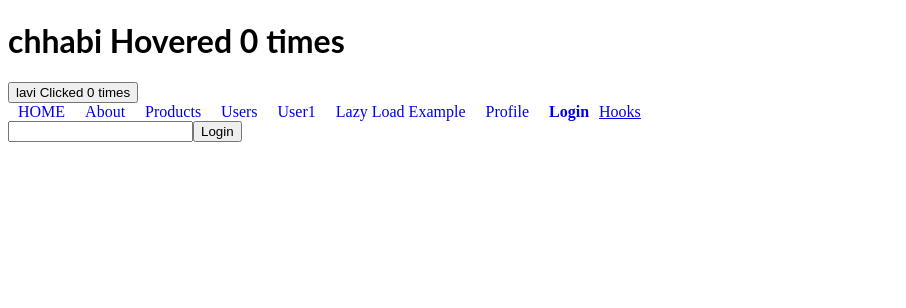
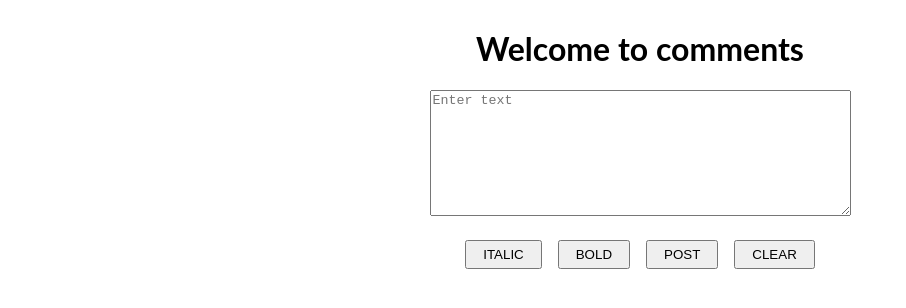
Before and after one commit to LAVIRASTOGI/InterviewQuest24April2022, a React (Create React App) app in the folder react/my_app/: page / in a window 1280 px wide. Before the commit this address led to /login. Shown: the top 308 px of the page, without its empty margins (0-906 px from the left). Built offline with nearby package versions, Linux system fonts and the light colour scheme.

Commit message:
Interview link

```diff
--- a/react/my_app/package.json
+++ b/react/my_app/package.json
@@ -8,6 +8,7 @@
     "@testing-library/user-event": "^13.5.0",
     "react": "^18.1.0",
     "react-dom": "^18.1.0",
+    "react-icons": "^4.4.0",
     "react-router-dom": "^6.3.0",
     "react-scripts": "5.0.1",
     "web-vitals": "^2.1.4"
--- a/react/my_app/src/App.css
+++ b/react/my_app/src/App.css
@@ -1,3 +1,6 @@
+*{
+  box-sizing: border-box;
+}
 .App {
   text-align: center;
 }
@@ -36,3 +39,35 @@
     transform: rotate(360deg);
   }
 }
+.container{
+  display: flex;
+  /* align-items: center; */
+  flex-direction: column;
+  align-items: center;
+}
+.header{
+  background-color: #61dafb;
+  padding: 3%;
+  position: relative;
+}
+.header span{
+  position: absolute;
+  top: 10px;
+  right: 10px
+}
+.buttons{
+display: flex;
+margin-top: 1rem;
+
+
+}
+.buttonstyle{
+  margin: 0.5rem;
+  padding: 5px 1rem;
+}
+.boldVal{
+  font-weight: bold;
+}
+.italicVal{
+  font-style: italic;
+}
--- /dev/null
+++ b/react/my_app/src/AppInterview1.js
@@ -0,0 +1,55 @@
+import React, { useState } from 'react'
+import './App.css'
+import { FaRegTimesCircle } from 'react-icons/fa';
+
+const AppInterview1 = () => {
+    const [postval, setpostval] = useState('');
+    const [hidePost,sethidePost]=useState(true)
+    const [textVal, setTextVal] = useState('');
+    const [italicHandler,setitalicHandler]=useState(false)
+    const [boldHandler,setBoldHandler]=useState(false)
+
+
+
+    const postCommentHandler = () => {
+        setpostval(textVal);
+        sethidePost(false)
+    }
+
+    const clearCommentHandler = () => {
+        setTextVal('')
+    }
+
+    const hideHandler=()=>{
+        sethidePost(true)
+    }
+
+    const addClassNamehandler=()=>{
+        let classnamesVal=''
+        if(italicHandler&&boldHandler){
+            classnamesVal ='boldVal italicVal'
+        }else  if(boldHandler){
+            classnamesVal ='boldVal'
+        } else if(italicHandler){
+            classnamesVal ='italicVal'
+        }else{
+            classnamesVal=''
+        }
+        return classnamesVal
+    }
+
+    return (<div className='container'>
+        <h1>Welcome to comments</h1>
+        {hidePost?'':<h1 className='header'>{postval}<span onClick={hideHandler}><FaRegTimesCircle /></span></h1>}
+
+        <textarea placeholder='Enter text' value={textVal} cols="50" rows="8"  className={addClassNamehandler()}
+        onChange={(e) => setTextVal(e.target.value)}></textarea>
+        <div className='buttons'>
+            <button className='buttonstyle' onClick={()=>setitalicHandler((val)=>!val)}>ITALIC</button>
+            <button className='buttonstyle' onClick={()=>setBoldHandler((val)=>!val)}>BOLD</button>
+            <button className='buttonstyle' onClick={postCommentHandler}>POST</button>
+            <button className='buttonstyle' onClick={clearCommentHandler}>CLEAR</button>
+        </div>
+    </div>)
+}
+export default AppInterview1
--- a/react/my_app/src/index.js
+++ b/react/my_app/src/index.js
@@ -7,16 +7,18 @@ import App1 from './App1';
 import App3 from './App3'
 import CRUD from './CRUD';
 import App6 from './App6';
+import AppInterview1 from './AppInterview1';
 
 const root = ReactDOM.createRoot(document.getElementById('root'));
 root.render(
-    <BrowserRouter>
-    <App />
-    </BrowserRouter>
+    // <BrowserRouter>
+    // <App />
+    // </BrowserRouter>
     // <App1/>
     // <App3/>
     // <CRUD/>
    // <App6/>
+   <AppInterview1/>
 );
 
 // If you want to start measuring performance in your app, pass a function
```
Also changed, not shown: 1 other file (tests, documents, lock files or other folders).
